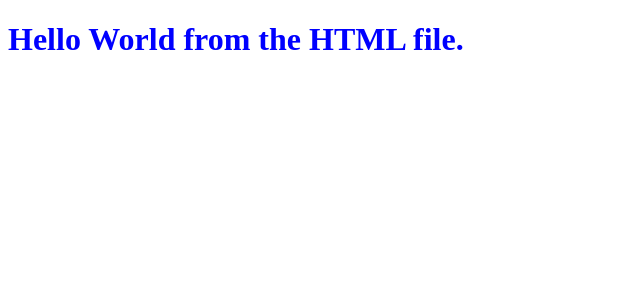
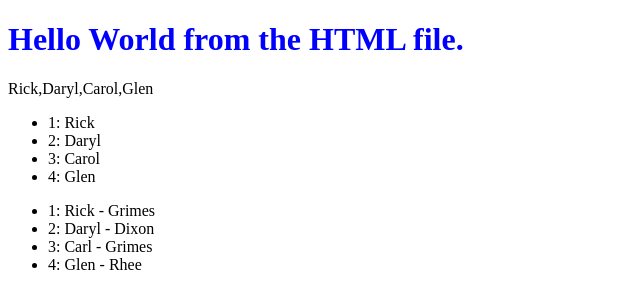
Before and after one commit to vega-ken/angularTutorial, an Angular app: page / in a window 1280 px wide. Shown: the top 308 px of the page, without its empty margins (0-640 px from the left). Built offline with nearby package versions, Linux system fonts and the light colour scheme.

Commit message:
for loops con el ngFor

```diff
--- a/src/app/components/sandbox/sandbox.component.html
+++ b/src/app/components/sandbox/sandbox.component.html
@@ -1 +1,13 @@
 <h1 class="special">Hello World from the HTML file.</h1>
+{{people}}
+<ul>
+  <li *ngFor="let person of people; let i = index">
+    {{i+1}}: {{person}}
+  </li>
+</ul>
+
+<ul>
+  <li *ngFor="let person of people2; let i = index">
+    {{i+1}}: {{person.firstName}} - {{person.lastName}}
+  </li>
+</ul>
--- a/src/app/components/sandbox/sandbox.component.ts
+++ b/src/app/components/sandbox/sandbox.component.ts
@@ -3,15 +3,35 @@
 @Component({
   selector: 'sandbox',
   templateUrl: `./sandbox.component.html`,
-  styleUrls : [`./sandbox.component.css`]
-  /*styles: [`
-    .special {
-      color: green;
-    }
-  `]*/
+  styleUrls: [`./sandbox.component.css`]
+
 })
 
-export class SandboxComponent{ // tu clase debe hacer match con el nombre del archivo
+export class SandboxComponent { // tu clase debe hacer match con el nombre del archivo
 
+  people = ['Rick', 'Daryl', 'Carl', 'Glen'];
+
+  people2 = [
+    {
+      firstName: 'Rick',
+      lastName: 'Grimes'
+    },
+    {
+      firstName: 'Daryl',
+      lastName: 'Dixon'
+    },
+    {
+      firstName: 'Carl',
+      lastName: 'Grimes'
+    },
+    {
+      firstName: 'Glen',
+      lastName: 'Rhee'
+    }
+  ];
+
+  constructor(){
+    this.people[2] = 'Carol';
+  }
 
 }
```
Also changed, not shown: notasAngular.txt.
